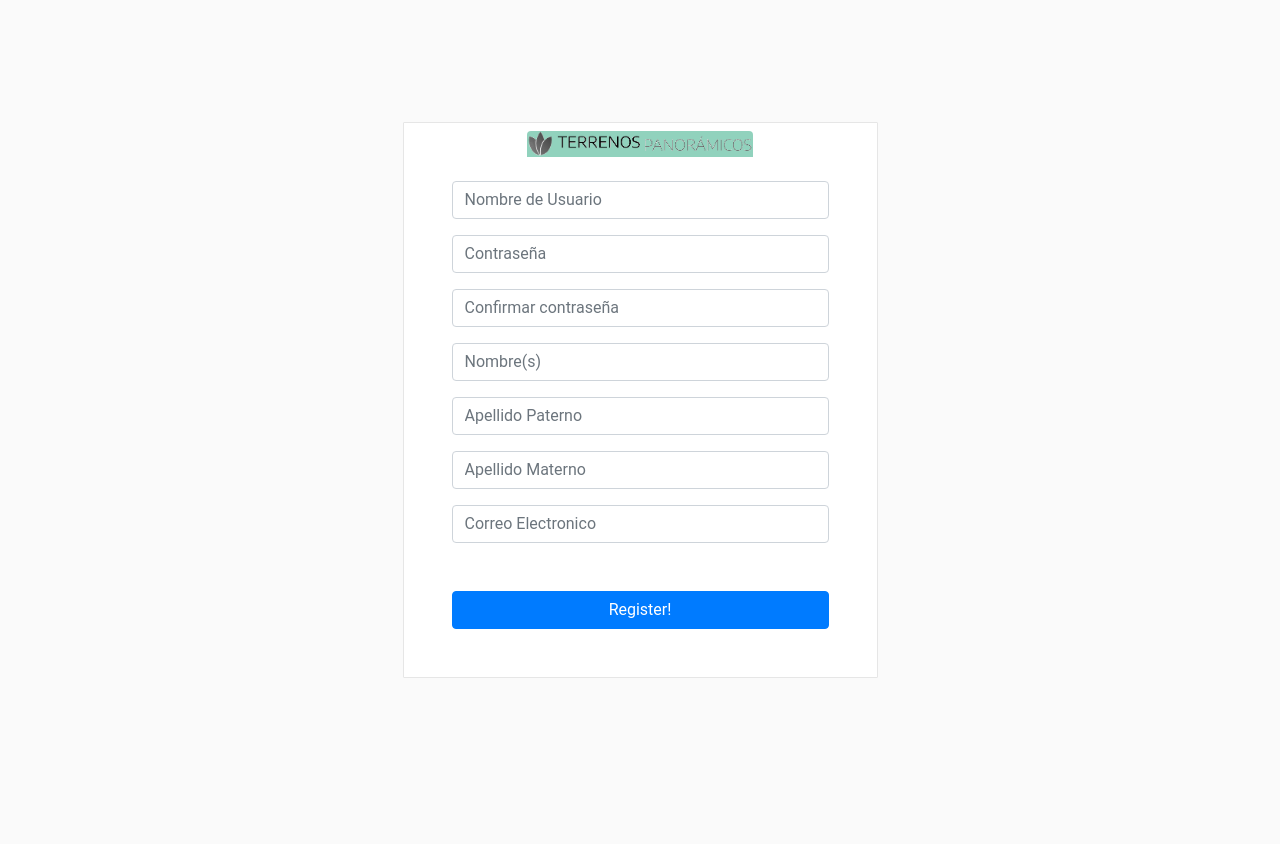
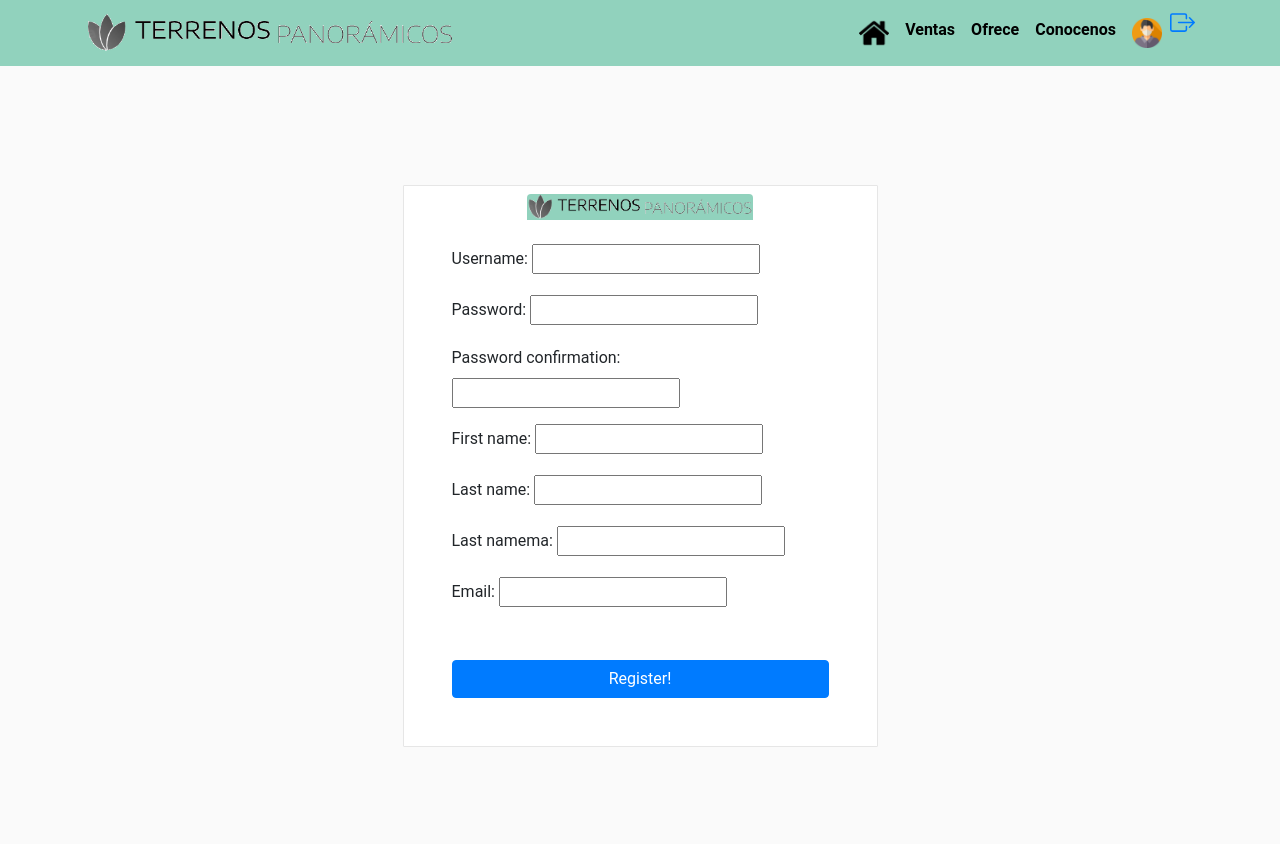
Before and after one commit to BrandonDiaz09/TerrenosPanoramicos, a Django app: page /users/signup/ in a window 1280 px wide. Shown: the top 844 px of the page. Before the commit the page ends 678 px from the top, so only its background shows below. Run offline with Django 3.2, Linux system fonts and the light colour scheme; some libraries are stand-ins or nearby versions.

Commit message:
Se agregaron la mayoria de template correctamente, funciona la solicitud de ofrecer predio

```diff
--- a/terrenos_panoramicos/empresa/forms.py
+++ b/terrenos_panoramicos/empresa/forms.py
@@ -1,11 +1,12 @@
 from django import forms
+from django.forms import ModelForm
 
 from ventas.models import Inmueble
 
-class OfreceForm(forms.ModelForm):
+class OfreceForm(ModelForm):
 
     class Meta:
         """ Form Settings"""
 
         model = Inmueble
-        fields = ('user', 'profile','surface','front','bottom','price','totalprice','description','photo','regimen_propiedad','status')
+        fields = ['user', 'profile','surface','front','bottom','price','totalprice','description','photo','regimen_propiedad','uso_suelo']
--- a/terrenos_panoramicos/templates/empresa/conocenos.html
+++ b/terrenos_panoramicos/templates/empresa/conocenos.html
@@ -8,6 +8,7 @@
 {% endblock %}
 
 {% block container %}
+<!-- Main -->
 <main id="main">
       <div id="carousel" class="carousel slide carousel-fade" data-ride="carousel" data-pause="false">
         <div class="carousel-inner">
--- a/terrenos_panoramicos/templates/nav.html
+++ b/terrenos_panoramicos/templates/nav.html
@@ -55,16 +55,20 @@
             </li>
             <li class="nav-item">
                 <a class="nav-link" href="{% url "update_profile" %}">
-                {% if profile.picture %}
-                        <img src="{{ profile.picture.url }}" id="index-home" alt="user"/>
+                {% if request.user.profile.picture %}
+                        <img src="{{ request.user.profile.picture.url }}" id="index-home" alt="user"/>
                     {% else%}
                         <img src="{% static 'img/default-profile.png' %}" id="index-home" alt="user"/>
                     {% endif %}
                 </a>
             </li>
-            <li class="nav-item nav-icon">
+            <li class="nav-item">
                     <a href="{% url "logout" %}">
-                        <i class="fas fa-sign-out-alt"></i>
+                        <svg xmlns="http://www.w3.org/2000/svg" width="25" height="25" fill="currentColor" class="bi bi-box-arrow-right" viewBox="0 0 16 16">
+                        <path fill-rule="evenodd" d="M10 12.5a.5.5 0 0 1-.5.5h-8a.5.5 0 0 1-.5-.5v-9a.5.5 0 0 1 .5-.5h8a.5.5 0 0 1 .5.5v2a.5.5 0 0 0 1 0v-2A1.5 1.5 0 0 0 9.5 2h-8A1.5 1.5 0 0 0 0 3.5v9A1.5 1.5 0 0 0 1.5 14h8a1.5 1.5 0 0 0 1.5-1.5v-2a.5.5 0 0 0-1 0v2z"/>
+                        <path fill-rule="evenodd" d="M15.854 8.354a.5.5 0 0 0 0-.708l-3-3a.5.5 0 0 0-.708.708L14.293 7.5H5.5a.5.5 0 0 0 0 1h8.793l-2.147 2.146a.5.5 0 0 0 .708.708l3-3z"/>
+                        </svg>
+                        {% comment %} <i class="bi bi-box-arrow-right"></i> {% endcomment %}
                     </a>
             </li>
           </ul>
--- a/terrenos_panoramicos/templates/users/base.html
+++ b/terrenos_panoramicos/templates/users/base.html
@@ -8,9 +8,12 @@
     <link rel="stylesheet" href="{% static 'css/bootstrap.min.css' %}">
     <link rel="stylesheet" href="https://use.fontawesome.com/releases/v5.1.0/css/all.css" crossorigin="anonymous" />
     <link rel="stylesheet" href="{% static 'css/main.css' %}" />
+    <link href="{% static 'css/index.css' %}" rel="stylesheet" type="text/css"/>
 
 </head>
 <body class="h-100">
+
+{% include "nav.html"%}
 
     <div class="container h-100">
         <div class="row h-100 justify-content-center align-items-center">
--- a/terrenos_panoramicos/templates/users/login.html
+++ b/terrenos_panoramicos/templates/users/login.html
@@ -19,6 +19,7 @@
         <button class="btn btn-primary btn-block" type="submit">Sign in</button>
 
     </form>
+    <p class="mt-4">¿No tienes una cuenta aún?<a href="{% url "signup" %}">Registrate Aquí</a></p>
 
 
 {% endblock %}
--- a/terrenos_panoramicos/templates/users/signup.html
+++ b/terrenos_panoramicos/templates/users/signup.html
@@ -1,10 +1,14 @@
 {%  extends "users/base.html" %}
 {% block head_content %}
+{% load static%}
 <title>Terrenos Panoramicos Sing up</title>
 {%endblock %}
 
+
 {% block container %}
-{% if error %}
+
+
+    {% comment %} {% if error %}
         <p class="alert alert-danger">{{ error }}</p>
     {% endif %}
 
@@ -39,8 +43,14 @@
             <input class="form-control" type="email" placeholder="Correo Electronico" name="email" required="true" />
         </div>
 
+        <button class="btn btn-primary btn-block mt-5" type="submit">Registrate!</button>
+
+    </form> {% endcomment %}
+    <form action="{% url 'signup' %}" method="POST">
+        {% csrf_token %}
+
+        {{ form.as_p }}
+
         <button class="btn btn-primary btn-block mt-5" type="submit">Register!</button>
 
-    </form>
-
 {%endblock%}
--- a/terrenos_panoramicos/terrenos_panoramicos/settings.py
+++ b/terrenos_panoramicos/terrenos_panoramicos/settings.py
@@ -115,7 +115,7 @@ AUTH_PASSWORD_VALIDATORS = [
 # Internationalization
 # https://docs.djangoproject.com/en/3.1/topics/i18n/
 
-LANGUAGE_CODE = 'en-us'
+LANGUAGE_CODE = 'es'
 
 TIME_ZONE = 'UTC'
 
--- a/terrenos_panoramicos/users/forms.py
+++ b/terrenos_panoramicos/users/forms.py
@@ -1,5 +1,72 @@
 from django import forms
+from django.contrib.auth.models import User
+from users.models import Profile
 
+class SignupForm(forms.Form):
+    """Sign up form."""
+
+    username = forms.CharField(min_length=4, max_length=50)
+
+    password = forms.CharField(
+        max_length=70,
+        widget=forms.PasswordInput()
+    )
+    password_confirmation = forms.CharField(
+        max_length=70,
+        widget=forms.PasswordInput()
+    )
+
+    first_name = forms.CharField(min_length=2, max_length=50)
+    last_name = forms.CharField(min_length=2, max_length=50)
+
+    last_nameMa = forms.CharField( min_length=2, max_length=50)
+
+    email = forms.CharField(
+        min_length=6,
+        max_length=70,
+        widget=forms.EmailInput()
+    )
+
+    def clean_username(self):
+        """Username must be unique."""
+        username = self.cleaned_data['username']
+        username_taken = User.objects.filter(username=username).exists()
+        if username_taken:
+            raise forms.ValidationError('El usuario ya esta en uso')
+        return username
+
+    def clean_email(self):
+        """Email must be unique."""
+        email = self.cleaned_data['email']
+        email_taken = User.objects.filter(email=email).exists()
+        if email_taken:
+            raise forms.ValidationError('El email ya esta en uso')
+        return email
+
+    def clean(self):
+        """Verify password confirmation match."""
+        data = super().clean()
+
+        password = data['password']
+        password_confirmation = data['password_confirmation']
+
+        if password != password_confirmation:
+            raise forms.ValidationError('La contraseña no coincide')
+
+        return data
+
+    def save(self):
+        """Create user and profile."""
+        data = self.cleaned_data
+
+        user = User.objects.create_user(username=data['username'],
+                                        password=data['password'],
+                                        first_name=data['first_name'],
+                                        last_name=data['last_name'],
+                                        email=data['email'])
+        profile = Profile(user=user,
+                          last_nameMa= data['last_nameMa'])
+        profile.save()
 
 class ProfileForm(forms.Form):
     """Profile form."""
@@ -7,4 +74,4 @@ class ProfileForm(forms.Form):
     curp = forms.CharField(max_length=18,required=True )
     phone_number = forms.CharField(max_length=20, required=False)
     picture = forms.ImageField()
-    ine = picture = forms.ImageField()
+    ine = forms.ImageField()
--- a/terrenos_panoramicos/users/views.py
+++ b/terrenos_panoramicos/users/views.py
@@ -2,14 +2,9 @@ from django.shortcuts import redirect, render
 from django.contrib.auth import authenticate, login, logout
 from django.contrib.auth.decorators import login_required
 
-from django.db.utils import IntegrityError
-
-# Models
-from django.contrib.auth.models import User
-from users.models import Profile
 
 #Forms
-from users.forms import ProfileForm
+from users.forms import ProfileForm, SignupForm
 
 # Create your views here.
 def update_profile(request):
@@ -57,37 +52,18 @@ def login_view(request):
 
 def signup_view(request):
     if request.method == 'POST':
-        email = request.POST['email']
-        username = request.POST['username']
-        passwd = request.POST['passwd']
-        passwd_confirmation = request.POST['passwd_confirmation']
+        form = SignupForm(request.POST)
+        if form.is_valid():
+            form.save()
+            return redirect('login')
+    else:
+        form = SignupForm()
 
-        if passwd != passwd_confirmation:
-            return render(request, 'users/signup.html', {'error': 'La contraseña no coincide'})
-
-        # EMAIL VALIDATION
-        u = User.objects.filter(email=email)
-        if u:
-            error = f'There is another account using {email}'
-            return render(request, 'users/signup.html', {'error': error})
-
-        try:
-            user = User.objects.create_user(username=username, password=passwd)
-        except IntegrityError:
-            return render(request, 'users/signup.html', {'error': 'El nombre de usuario ya existe, intente con otro'})
-
-        user.first_name = request.POST['first_name']
-        user.last_name = request.POST['last_name']
-        user.email = email
-        user.save()
-
-        profile = Profile(user=user,
-                         last_nameMa= request.POST['last_nameMa'])
-        profile.save()
-
-        return redirect('login')
-
-    return render(request, 'users/signup.html')
+    return render(
+        request=request,
+        template_name='users/signup.html',
+        context={'form': form}
+    )
 
 
 @login_required
```
Also changed, not shown: terrenos_panoramicos/templates/empresa/ofrece.html (+32 -2 lines), terrenos_panoramicos/ventas/models.py (+25 -1 lines), terrenos_panoramicos/media/ventas/photos_terrenos/terreno_8mynS9m.jpg (added), terrenos_panoramicos/media/ventas/photos_terrenos/terreno_DDKi3EH.jpg (added), terrenos_panoramicos/ventas/migrations/0010_inmueble_uso_suelo.py (added), terrenos_panoramicos/ventas/migrations/0011_auto_20210107_1706.py (added), 1 other file.
